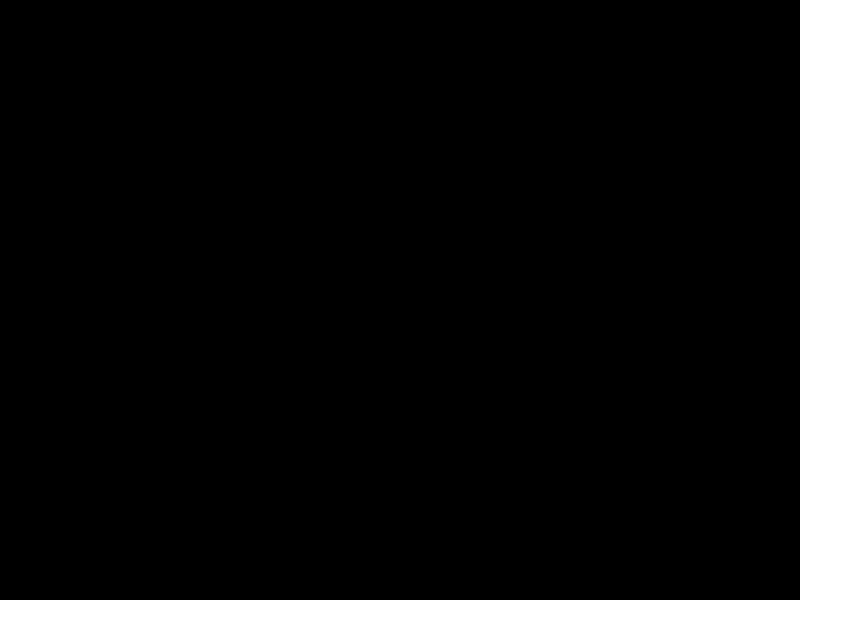
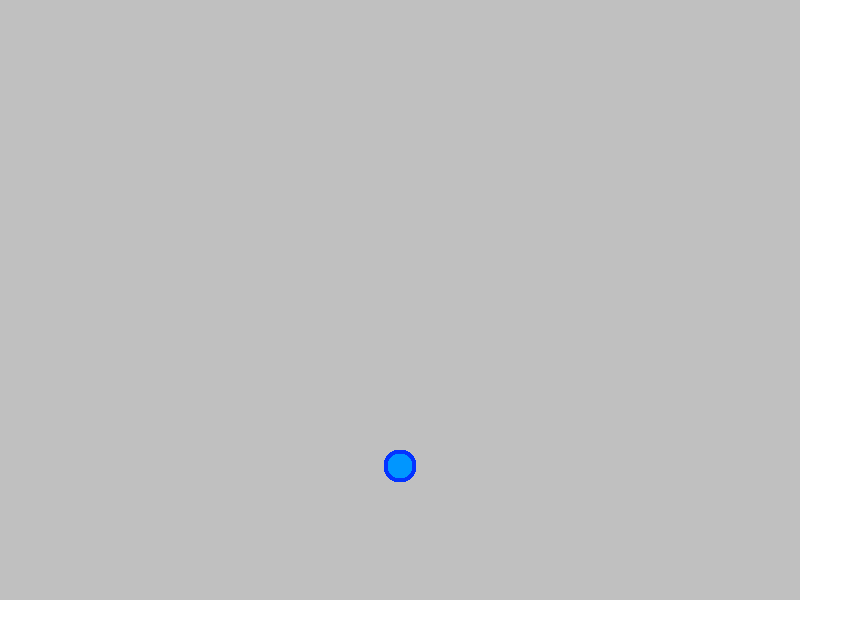
Before and after one commit to orez-/PhaserCrowd, a plain HTML site: page src/index.html in a window 1280 px wide. Shown: the whole page, without its empty margins (0-863 px from the left). Drawn offline with Linux system fonts and the light colour scheme; animation ran at ten frames a second.

Commit message:
Basic movement.

```diff
--- a/src/index.html
+++ b/src/index.html
@@ -5,6 +5,7 @@
   <title>Phaser - Making your first game, part 1</title>
   <script type="text/javascript" src="js/vendor/phaser-v2.6.2.min.js"></script>
   <link rel="stylesheet" type="text/css" href="css/index.css">
+  <link rel="shortcut icon" href="assets/sprites/pedestrian.png" type="image/x-icon" />
 </head>
 <body>
   <script type="text/javascript" src="js/index.js"></script>
--- a/src/js/index.js
+++ b/src/js/index.js
@@ -1,10 +1,64 @@
 var game = new Phaser.Game(800, 600, Phaser.AUTO, '', { preload: preload, create: create, update: update });
+var player;
+
+const MOVE_SPEED = 1500;
 
 function preload() {
+    game.load.image('pedestrian', 'assets/sprites/pedestrian.png');
+    game.load.image('background', 'assets/tilemaps/bg.png');
 }
 
 function create() {
+    game.physics.startSystem(Phaser.Physics.ARCADE);
+    game.add.sprite(0, 0, 'background');
+
+    player = game.add.sprite(384, game.world.height - 150, 'pedestrian');
+    game.physics.arcade.enable(player);
+    player.body.drag.x = 1000;
+    player.body.drag.y = 1000;
+
+    cursors = game.input.keyboard.createCursorKeys();
 }
 
+function constrainVelocity(sprite, maxVelocity) {
+    var body = sprite.body;
+    var angle, currVelocitySqr, vx, vy;
+    vx = body.velocity.x;
+    vy = body.velocity.y;
+    currVelocitySqr = vx * vx + vy * vy;
+    if (currVelocitySqr > maxVelocity * maxVelocity) {
+        angle = Math.atan2(vy, vx);
+        vx = Math.cos(angle) * maxVelocity;
+        vy = Math.sin(angle) * maxVelocity;
+        body.velocity.x = vx;
+        body.velocity.y = vy;
+        console.log('limited speed to: '+maxVelocity);
+    }
+};
+
+
 function update() {
+    // player.body.velocity.x = 0;
+    // player.body.velocity.y = 0;
+    // console.log(player.body.velocity);
+    constrainVelocity(player, 300);
+    if (cursors.left.isDown) {
+        player.body.acceleration.x = -MOVE_SPEED;
+    }
+    else if (cursors.right.isDown) {
+        player.body.acceleration.x = MOVE_SPEED;
+    }
+    else {
+        player.body.acceleration.x = 0;
+
+    }
+    if (cursors.up.isDown) {
+        player.body.acceleration.y = -MOVE_SPEED;
+    }
+    else if (cursors.down.isDown) {
+        player.body.acceleration.y = MOVE_SPEED;
+    }
+    else {
+        player.body.acceleration.y = 0;
+    }
 }
```
Also changed, not shown: src/assets/sprites/pedestrian.png (added), src/assets/tilemaps/bg.png (added).
